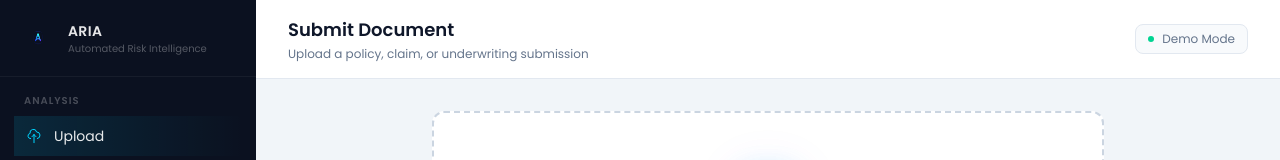
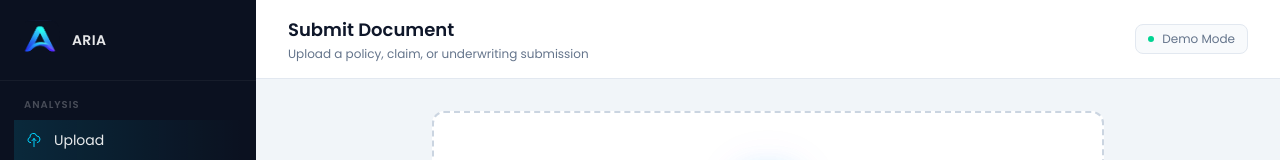
Before and after one commit to Tejasvaidya10/ARIA, a React (Vite) app in the folder frontend/app/: page /app in a window 1280 px wide. Shown: the top 160 px of the page. Built offline with nearby package versions, Linux system fonts and the light colour scheme.

Commit message:
Navbar improvements

```diff
--- a/frontend/app/src/components/layout/Sidebar.jsx
+++ b/frontend/app/src/components/layout/Sidebar.jsx
@@ -23,11 +23,8 @@ export default function Sidebar({ view, onViewChange }) {
       {/* Logo */}
       <div className="px-5 py-5 border-b border-white/5">
         <Link to="/" className="flex items-center gap-3">
-          <Logo className="h-9 w-9 rounded-lg" />
-          <div>
-            <p className="text-white/90 text-sm font-semibold tracking-wide">ARIA</p>
-            <p className="text-white/30 text-[10px]">Automated Risk Intelligence</p>
-          </div>
+          <Logo className="h-10 w-10" />
+          <p className="text-white/90 text-sm font-semibold tracking-wide">ARIA</p>
         </Link>
       </div>
 
```
Also changed, not shown: frontend/app/public/aria-navbar.png.
